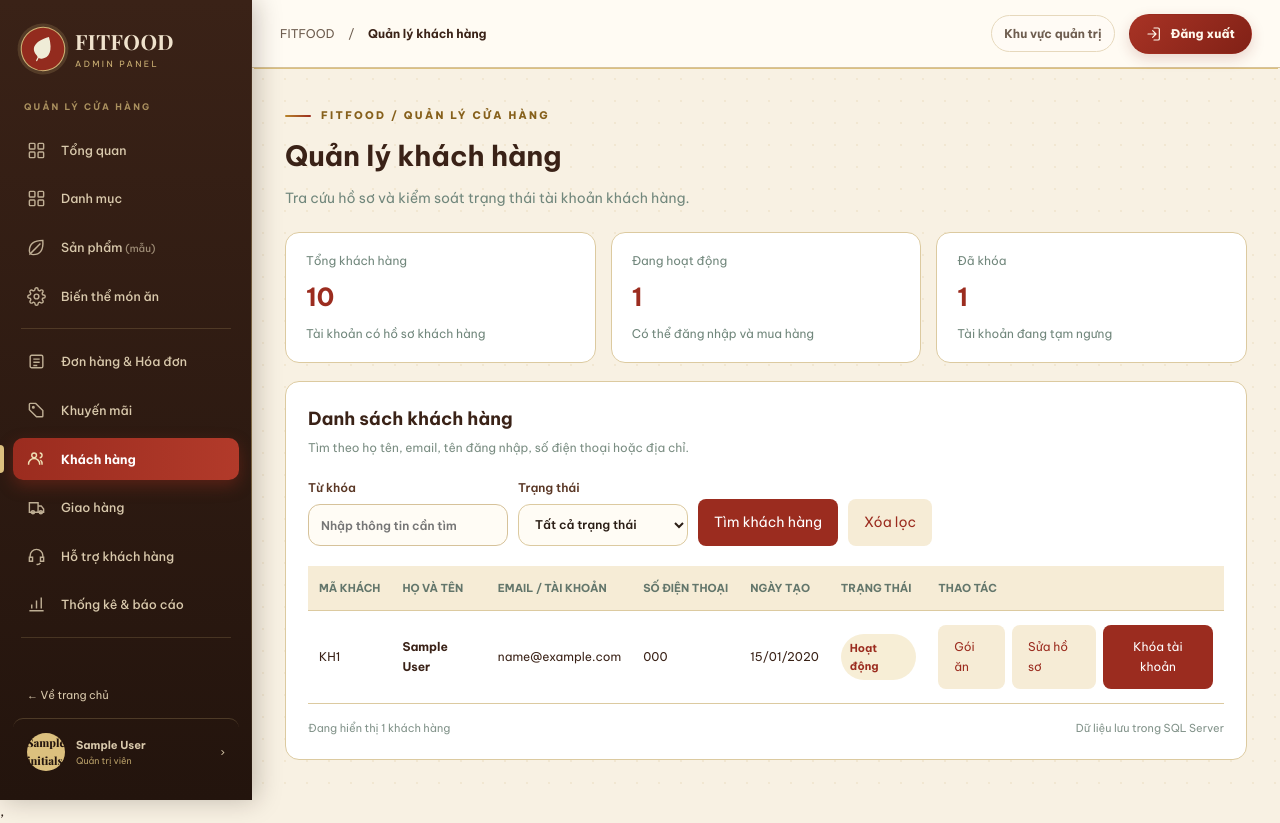
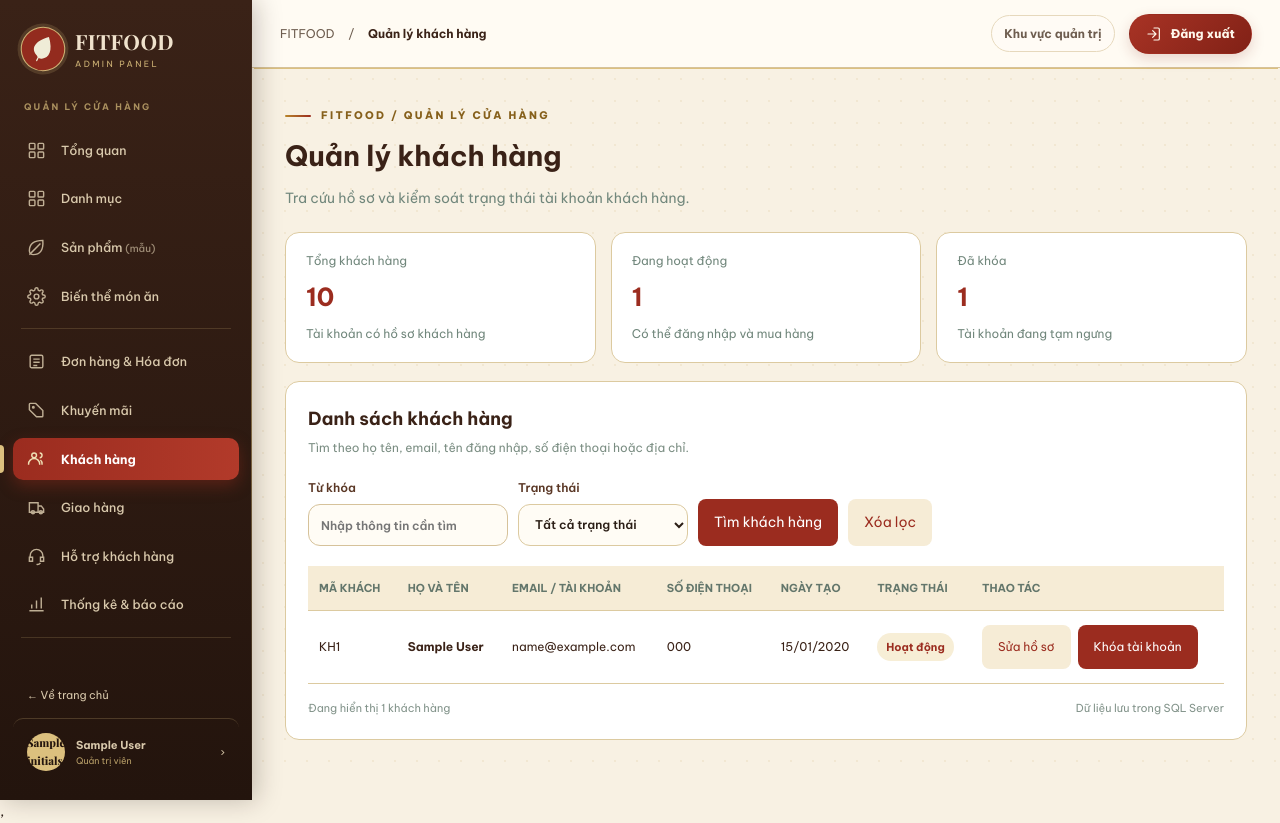
Before and after one commit to phongtttp00593/fitfood, a Spring app: template src/main/resources/templates/admin-customers.html in a window 1280 px wide. Run offline with Thymeleaf, Linux system fonts and the light colour scheme; the template is opened without the code that fills it: most values are stand-ins (such as "Sample title", 1, 10 or a date in 2020); data that the repository does not hold is empty; some of the project's set-up classes (security, data sources, template engines, error pages and the like) are left out, and stand-ins take their place; database files in the repository are not loaded.

Commit message:
sua chuc nang khach hang

```diff
--- a/src/main/resources/templates/admin-customers.html
+++ b/src/main/resources/templates/admin-customers.html
@@ -56,7 +56,7 @@
                 <td th:text="${customer.profile != null && customer.profile.phone != null ? customer.profile.phone : '—'}">0123456789</td>
                 <td th:text="${customer.account.createdAt != null ? #dates.format(customer.account.createdAtDate, 'dd/MM/yyyy') : '—'}">01/01/2026</td>
                 <td><span class="customer-status" th:classappend="${customer.account.enabled} ? ' on' : ' off'" th:text="${customer.account.enabled} ? 'Hoạt động' : 'Đã khóa'">Hoạt động</span></td>
-                <td><div class="customer-actions"><a class="customer-btn secondary" th:href="@{/admin/customers/{id}/meal-plan(id=${customer.account.id})}">Gói ăn</a><a class="customer-btn secondary" th:href="@{/admin/customers/{id}/edit(id=${customer.account.id})}">Sửa hồ sơ</a><form method="post" th:action="@{/admin/customers/{id}/toggle(id=${customer.account.id})}" onsubmit="return confirm('Thay đổi trạng thái tài khoản khách hàng này?')"><input type="hidden" th:name="${_csrf.parameterName}" th:value="${_csrf.token}" /><button class="customer-btn" type="submit" th:text="${customer.account.enabled} ? 'Khóa tài khoản' : 'Mở tài khoản'">Khóa tài khoản</button></form></div></td>
+                <td><div class="customer-actions"><a class="customer-btn secondary" th:href="@{/admin/customers/{id}/edit(id=${customer.account.id})}">Sửa hồ sơ</a><form method="post" th:action="@{/admin/customers/{id}/toggle(id=${customer.account.id})}" onsubmit="return confirm('Thay đổi trạng thái tài khoản khách hàng này?')"><input type="hidden" th:name="${_csrf.parameterName}" th:value="${_csrf.token}" /><button class="customer-btn" type="submit" th:text="${customer.account.enabled} ? 'Khóa tài khoản' : 'Mở tài khoản'">Khóa tài khoản</button></form></div></td>
               </tr>
               <tr th:if="${#lists.isEmpty(customers)}"><td class="customer-empty" colspan="7">Không tìm thấy khách hàng phù hợp.</td></tr>
             </tbody>
```
